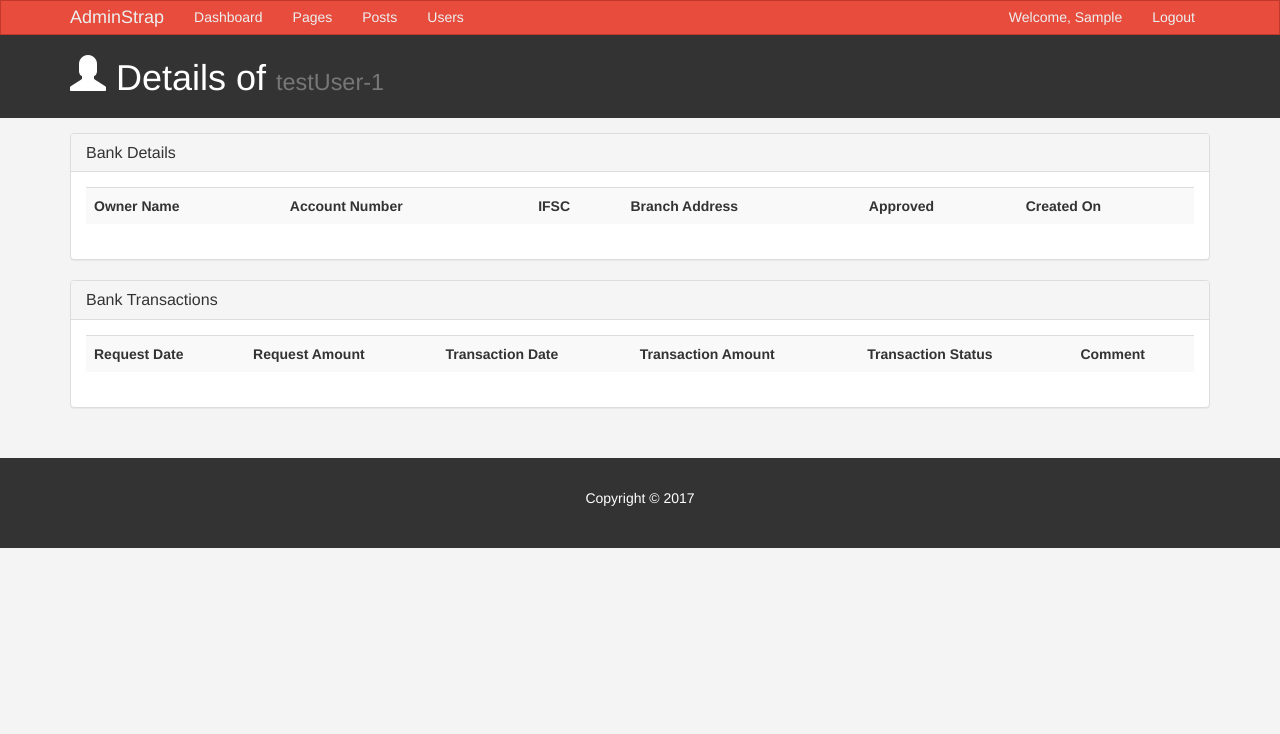
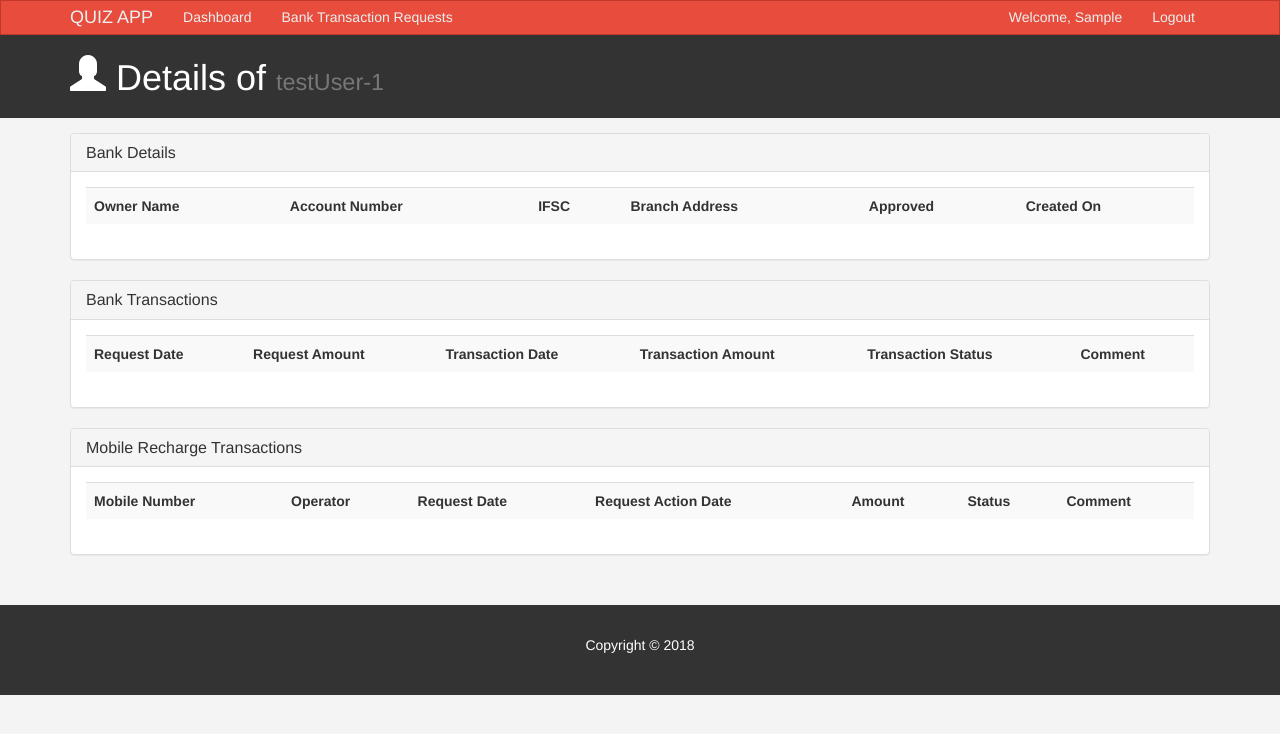
Before and after one commit to roy-souvik/mobile-quiz-app, a PHP site: page /ADMIN/user-details.php?id=14 in a window 1280 px wide. Shown: the top 734 px of the page. Run offline with PHP 8.4, Linux system fonts and the light colour scheme; the visitor is signed in with stand-in values (Sample User, id 1); data comes from the database, SQL or seed files in the repository; tables that the repository leaves empty or names only in its code hold one stand-in row (values such as "Sample post"); data that the repository does not hold is empty; some libraries are stand-ins or nearby versions.

Commit message:
Add mobile recharge transactions page

```diff
--- a/ADMIN/user-details.php
+++ b/ADMIN/user-details.php
@@ -39,6 +39,8 @@
 
               <?php include_once('user/views/bank-transactions.php'); ?>
 
+              <?php include_once('user/views/mobile-recharge-transactions.php'); ?>
+
           </div>
         </div>
       </div>
--- a/ADMIN/user/views/bank-transactions.php
+++ b/ADMIN/user/views/bank-transactions.php
@@ -16,7 +16,7 @@
         </tr>
 
         <?php
-          if (!empty($bankAccount)) {
+          if (!empty($transactions)) {
             foreach ($transactions as $transaction) {
         ?>
           <tr>
--- /dev/null
+++ b/ADMIN/user/views/mobile-recharge-transactions.php
@@ -0,0 +1,40 @@
+<?php $transactions = $userService->getMobileTransactions(); ?>
+
+<div class="panel panel-default">
+  <div class="panel-heading">
+    <h3 class="panel-title">Mobile Recharge Transactions</h3>
+  </div>
+  <div class="panel-body">
+    <table class="table table-striped table-hover">
+        <tr>
+          <th>Mobile Number</th>
+          <th>Operator</th>
+          <th>Request Date</th>
+          <th>Request Action Date</th>
+          <th>Amount</th>
+          <th>Status</th>
+          <th>Comment</th>
+        </tr>
+
+        <?php
+          if (!empty($transactions)) {
+            foreach ($transactions as $transaction) {
+        ?>
+          <tr>
+            <td> <?php echo $transaction['recharge_no']; ?> </td>
+            <td> <?php echo $transaction['recharge_operator']; ?> </td>
+            <td> <?php echo $transaction['transaction_request_date']; ?> </td>
+            <td> <?php echo $transaction['transaction_action_date']; ?> </td>
+            <td> <?php echo $transaction['transaction_request_amount']; ?> </td>
+            <td> <?php echo $transaction['transaction_status']; ?> </td>
+            <td> <?php echo $transaction['comment']; ?> </td>
+          </tr>
+      <?php
+          }
+        }
+      ?>
+
+      </table>
+
+  </div>
+</div>
--- a/ADMIN/views/layout/partials/_footer.php
+++ b/ADMIN/views/layout/partials/_footer.php
@@ -1,3 +1,3 @@
 <footer id="footer">
-  <p>Copyright &copy; 2017</p>
+  <p>Copyright &copy; <?php echo date('Y'); ?></p>
 </footer>
--- a/ADMIN/views/layout/partials/_nav.php
+++ b/ADMIN/views/layout/partials/_nav.php
@@ -7,18 +7,16 @@
         <span class="icon-bar"></span>
         <span class="icon-bar"></span>
       </button>
-      <a class="navbar-brand" href="#">AdminStrap</a>
+      <a class="navbar-brand" href="index.php">QUIZ APP</a>
     </div>
     <div id="navbar" class="collapse navbar-collapse">
       <ul class="nav navbar-nav">
         <!-- <li class="active"><a href="index.html">Dashboard</a></li> -->
         <li><a href="index.php">Dashboard</a></li>
-        <li><a href="pages.html">Pages</a></li>
-        <li><a href="posts.html">Posts</a></li>
-        <li><a href="users.html">Users</a></li>
+        <li><a href="users.html">Bank Transaction Requests</a></li>
       </ul>
       <ul class="nav navbar-nav navbar-right">
-        <li><a href="#">Welcome, <?php echo ucfirst($_SESSION['username']); ?></a></li>
+        <li><a href="javascript:void(0);">Welcome, <?php echo ucfirst($_SESSION['username']); ?></a></li>
         <li><a href="logout.php">Logout</a></li>
       </ul>
     </div><!--/.nav-collapse -->
--- a/UserService.class.php
+++ b/UserService.class.php
@@ -7,6 +7,7 @@
     public $userTable;
     public $userBankAccountTable;
     public $userBankTransactionsTable;
+    public $mobileTransactionsTable;
     private $daysToRequestBankTransaction = 30;
     public $user;
 
@@ -15,6 +16,7 @@
         $this->userTable = 'tbl_user';
         $this->userBankAccountTable = 'tbl_user_bank_account';
         $this->userBankTransactionsTable = 'tbl_user_bank_transactions';
+        $this->mobileTransactionsTable = 'tbl_transaction';
         $this->connection = $this->getDbConnection();
 
         if ($userId > 0) {
@@ -399,4 +401,22 @@
         return $transactions;
     }
 
+    public function getMobileTransactions($userId = null)
+    {
+        $userId = is_null($userId) ? $this->user->id : $userId;
+
+        $sql = "SELECT * FROM `{$this->mobileTransactionsTable}`
+        WHERE `user_id` = {$userId} AND `transaction_request` = 'recharge'
+        ORDER BY transaction_id DESC";
+
+        $query = $this->connection->query($sql);
+
+        $transactions = [];
+        while($transaction = $query->fetch_assoc()) {
+          $transactions[] = $transaction;
+        }
+
+        return $transactions;
+    }
+
 }
```
